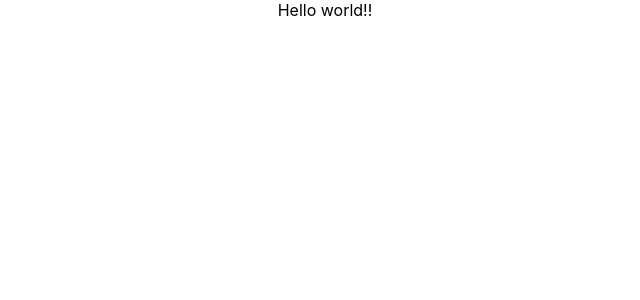
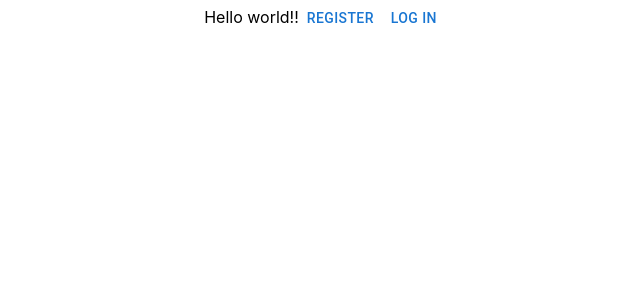
Before and after one commit to TechLabs-Berlin/st22-e-va, a React (Create React App) app in the folder EvaApp/: page / in a window 1280 px wide. Shown: the top 300 px of the page, without its empty margins (315-955 px from the left). Built offline with nearby package versions, Linux system fonts and the light colour scheme.

Commit message:
added button feature and mui samples

```diff
--- a/EvaApp/package.json
+++ b/EvaApp/package.json
@@ -3,6 +3,9 @@
   "version": "0.1.0",
   "private": true,
   "dependencies": {
+    "@emotion/react": "^11.9.0",
+    "@emotion/styled": "^11.8.1",
+    "@mui/material": "^5.8.2",
     "@testing-library/jest-dom": "^5.16.4",
     "@testing-library/react": "^13.3.0",
     "@testing-library/user-event": "^13.5.0",
--- a/EvaApp/src/App.js
+++ b/EvaApp/src/App.js
@@ -1,4 +1,21 @@
 import React, { useEffect } from 'react'
+import {
+  Avatar,
+  Box,
+  Button,
+  Chip,
+  Dialog,
+  DialogContent,
+  DialogActions,
+  DialogTitle,
+  IconButton,
+  Link,
+  Stack,
+  TableCell,
+  TableRow,
+  Typography,
+} from '@mui/material/';
+import SnehaButton from './Component/SnehaButtom';
 
 import logo from './logo.svg';
 
@@ -26,6 +43,8 @@ function App() {
   return (
     <div className="App">
       Hello world!!
+      <Button>Register</Button>
+      <SnehaButton></SnehaButton>
     </div>
   );
 }
--- /dev/null
+++ b/EvaApp/src/Component/SnehaButtom.js
@@ -0,0 +1,13 @@
+import {
+
+    Button,
+
+} from '@mui/material/';
+
+const SnehaButton = () => {
+    return (
+        <Button>Log in</Button>
+    )
+}
+
+export default SnehaButton;
```
Also changed, not shown: 1 other file (tests, documents, lock files or other folders).
